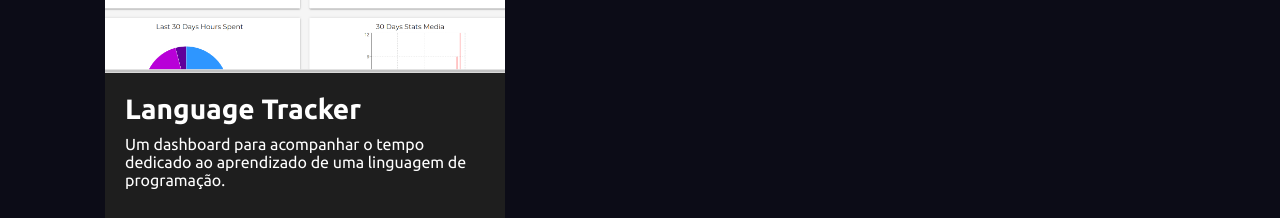
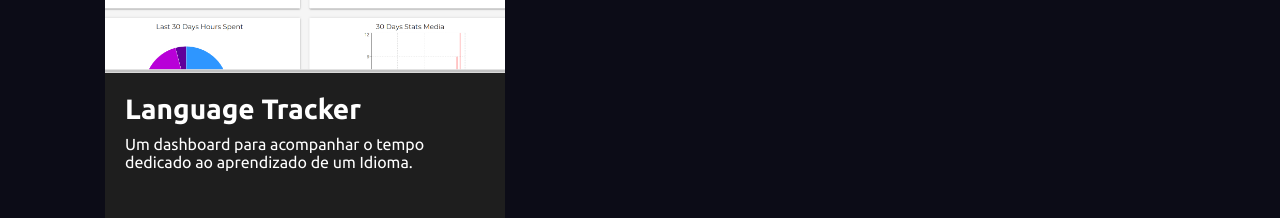
Before and after one commit to viniciusamc/viniciusamc.github.io, a website with bundled scripts: page index.html in a window 1280 px wide. Shown: the part 3100-3318 px from the top of the page. Built offline with nearby package versions, Linux system fonts and the light colour scheme; grey boxes are pictures that could not be loaded.

Commit message:
hotfix(text):programacao to idioma

```diff
--- a/index.html
+++ b/index.html
@@ -175,7 +175,7 @@
         </div>
         <div class="project-description">
           <h1>Language Tracker</h1>
-          <p>Um dashboard para acompanhar o tempo dedicado ao aprendizado de uma linguagem de programação.</p>
+          <p>Um dashboard para acompanhar o tempo dedicado ao aprendizado de um Idioma.</p>
 
           <div class="project-footer">
             <img src="https://cdn.jsdelivr.net/gh/devicons/devicon/icons/javascript/javascript-original.svg" />
```
